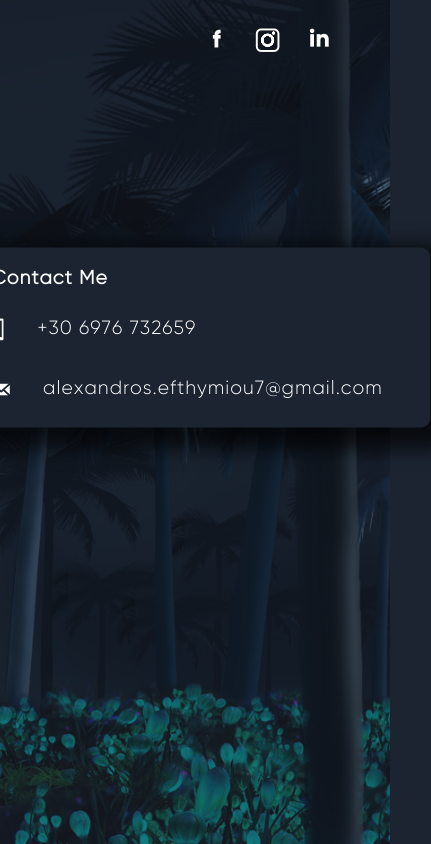
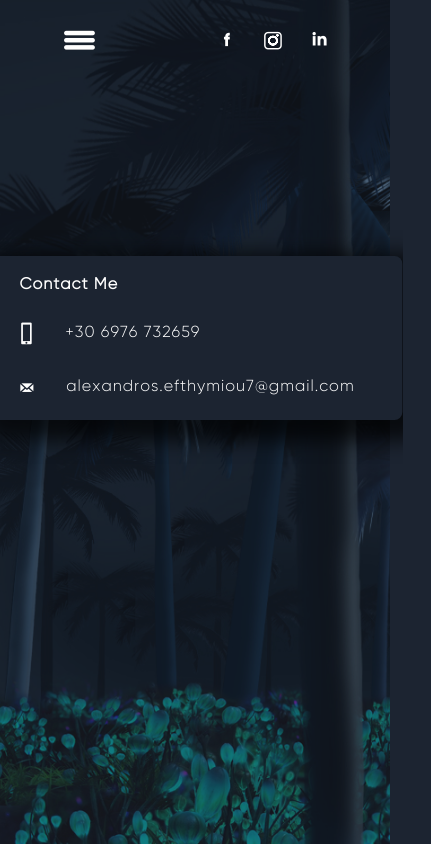
Before and after one commit to Sthanasis/Alpha-Graphics-full-stack, a Vue app in the folder client/: page /contact in a window 390 px wide. Shown: the whole page, 431 px wide, since content can reach past the window. Built offline with nearby package versions, Linux system fonts and the light colour scheme.

Commit message:
css vars for fonts. Started styling responsive

```diff
--- a/client/public/custom/css/icons.css
+++ b/client/public/custom/css/icons.css
@@ -1,16 +1,21 @@
 *[data-icon]:before {
-  font-size: 2rem;
+  font-size: var(--fontSizeML);
+}
+
+[data-icon="burger-menu"]:before {
+  content: "\00C5";
+  color: var(--MainText);
 }
 
 [data-icon="logo"]:before {
   content: "\00C3";
-  font-size: 3rem;
+  font-size: var(--fontSizeL);
   font-weight: normal;
 }
 
 [data-icon="landing"]:before {
   content: "\00C4";
-  font-size: 20rem;
+  font-size: calc(var(--fontSizeL) * 6);
 }
 
 [data-icon="facebook"]:before {
--- a/client/public/custom/css/main.css
+++ b/client/public/custom/css/main.css
@@ -122,8 +122,12 @@ a {
 }
 
 @media screen and(max-width: 992px) {
-  body > * {
-    font-size: 1rem;
+  body {
+    --fontSizeS: 1rem;
+    --fontSizeSM: 1.2rem;
+    --fontSizeM: 1.5rem;
+    --fontSizeML: 2rem;
+    --fontSizeL: 1rem;
   }
 }
 
--- a/client/public/custom/css/vars.css
+++ b/client/public/custom/css/vars.css
@@ -1,7 +1,22 @@
-body {
+:root {
   --DarkColor: #1c2431;
   --LightColor: #00c9ff;
   --MediumColor: #273141;
   --MainText: #ffffff;
   --RedColor: #ff3e8d;
+  --fontSizeS: 1rem;
+  --fontSizeSM: 1.2rem;
+  --fontSizeM: 1.5rem;
+  --fontSizeML: 2rem;
+  --fontSizeL: 3rem;
 }
+
+@media (max-width: 992px) {
+  :root {
+    --fontSizeS: 0.8rem;
+    --fontSizeSM: 1rem;
+    --fontSizeM: 1.2rem;
+    --fontSizeML: 1.5rem;
+    --fontSizeL: 2rem;
+  }
+}
--- a/client/src/components/Contact.vue
+++ b/client/src/components/Contact.vue
@@ -27,7 +27,7 @@ export default {
 <style scoped>
 .container {
   padding: 1rem 2rem;
-  font-size: 1.2rem;
+  font-size: var(--fontSizeSM);
   border-radius: 0.5em;
   box-shadow: 9px 9px 19px 12px rgba(0, 0, 0, 0.7);
   width: fit-content;
@@ -58,9 +58,7 @@ export default {
 
 .landing {
   display: flex;
-
   height: 100vh;
-
   background-color: var(--DarkColor);
   opacity: 0.5;
 }
--- a/client/src/components/Logo.vue
+++ b/client/src/components/Logo.vue
@@ -82,12 +82,12 @@ export default {
 }
 
 .name {
-  font-size: 7rem;
+  font-size: calc(var(--fontSizeL) * 2);
 }
 
 .firstName {
   background-color: var(--RedColor);
-  margin-right: 15rem;
+  margin-right: 15vw;
 }
 
 .lastName {
@@ -103,7 +103,7 @@ export default {
 
 .description {
   color: var(--DarkColor);
-  font-size: 1.2rem;
+  font-size: var(--fontSizeSM);
   background-color: var(--MainText);
   width: fit-content;
   width: -moz-fit-content;
--- a/client/src/components/Navigation.vue
+++ b/client/src/components/Navigation.vue
@@ -9,7 +9,7 @@
       aria-expanded="false"
       aria-label="Toggle navigation"
     >
-      <span class="navbar-toggler-icon"></span>
+      <span data-icon="burger-menu"></span>
     </button>
     <div id="NavPageContainer">
       <router-link id="logoContainer" class="navDestination" data-icon="logo" to="/"></router-link>
--- a/client/src/components/Project.vue
+++ b/client/src/components/Project.vue
@@ -78,7 +78,7 @@ export default {
 .title {
   margin-bottom: 1rem;
   font-weight: bold;
-  font-size: 1.2rem;
+  font-size: var(--fontSizeSM);
 }
 
 .description {
```
Also changed, not shown: client/src/assets/burger.svg (added), client/src/assets/fonts/Gilroy-Light.otf.
